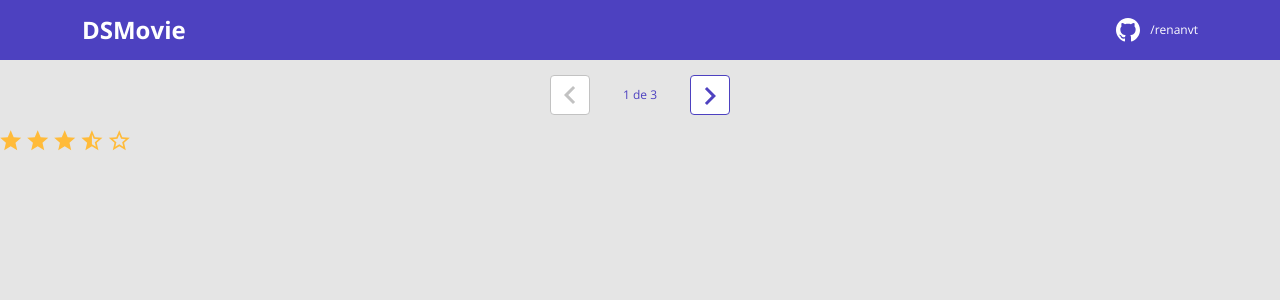
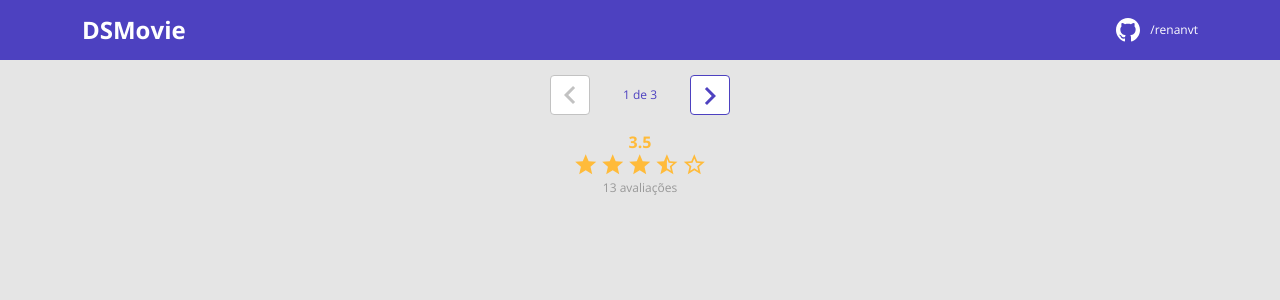
Before and after one commit to Renanvt/dsmovie, a React (Create React App) app in the folder frontend/: page / in a window 1280 px wide. Shown: the top 300 px of the page. Built offline with nearby package versions, Linux system fonts and the light colour scheme.

Commit message:
MovieScore

```diff
--- /dev/null
+++ b/frontend/src/components/MovieScore/index.tsx
@@ -0,0 +1,18 @@
+import MovieStars from "components/MovieStars";
+import './styles.css';
+
+function MovieScore() {
+
+    const score = 3.5;
+    const count = 13;
+
+    return (
+        <div className="dsmovie-score-container">
+            <p className="dsmovie-score-value">{score > 0 ? score.toFixed(1) : '-'}</p>
+            <MovieStars />
+            <p className="dsmovie-score-count">{count} avaliações</p>
+        </div>
+    );
+}
+
+export default MovieScore;
--- /dev/null
+++ b/frontend/src/components/MovieScore/styles.css
@@ -0,0 +1,18 @@
+.dsmovie-score-container {
+    display: flex;
+    flex-direction: column;
+    align-items: center;
+}
+
+.dsmovie-score-value {
+    margin: 0;
+    color: #FFBB3A;
+    font-size: 16px;
+    font-weight: 700;
+}
+
+.dsmovie-score-count {
+    font-size: 12px;
+    color: #989898;
+    margin: 4px 0 10px 0;
+}
--- a/frontend/src/pages/Listing/index.tsx
+++ b/frontend/src/pages/Listing/index.tsx
@@ -1,4 +1,4 @@
-import MovieStars from "components/MovieStars";
+import MovieScore from "components/MovieScore";
 import Pagination from "components/Pagination";
 
 function Listing() {
@@ -6,7 +6,7 @@
         //A função só pode exportar 1 componente, então foi colocado dentro do div ou fragment <>
         <>
             <Pagination />
-            <MovieStars />
+            <MovieScore />
 
         </>
       );
```
